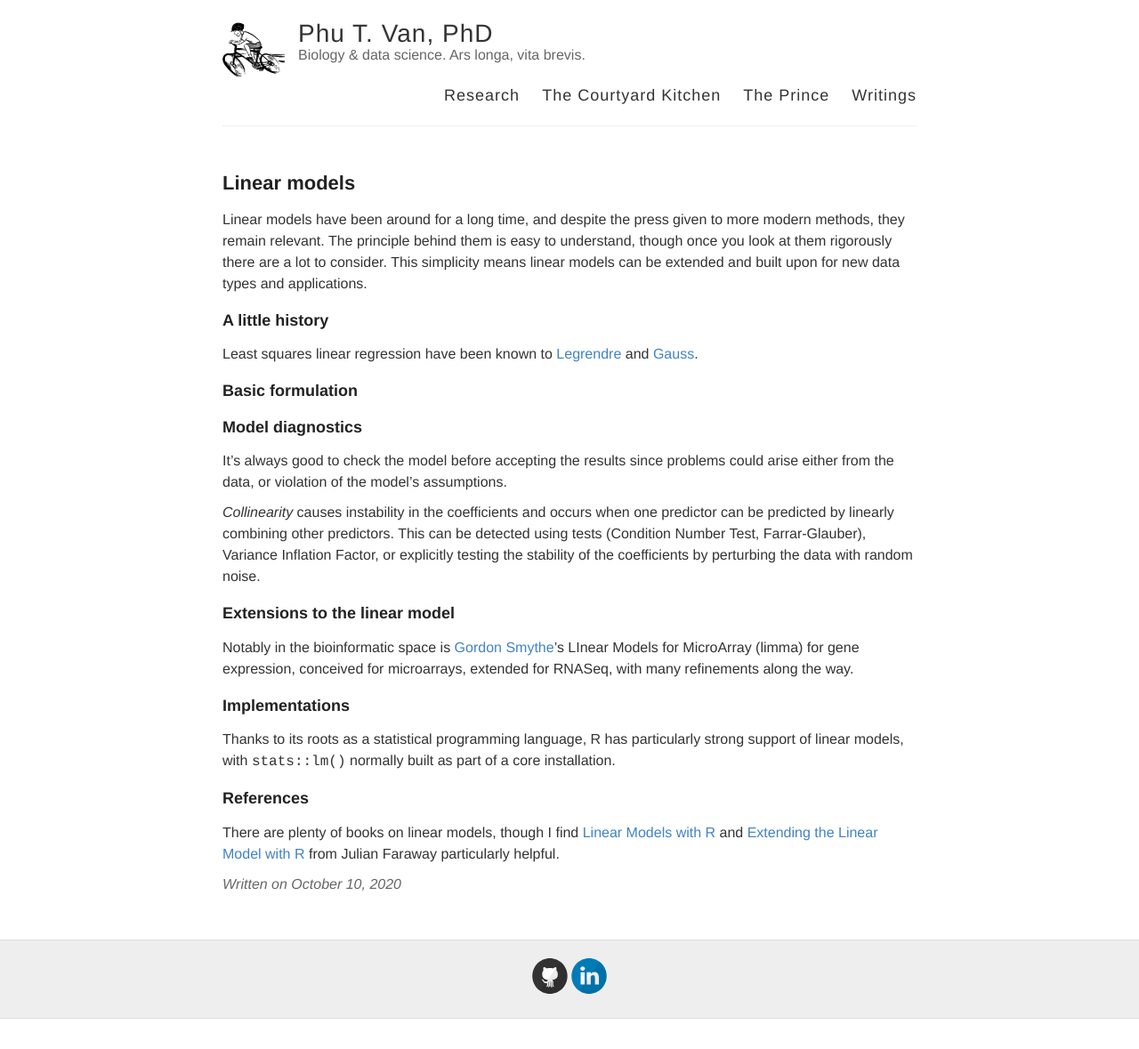
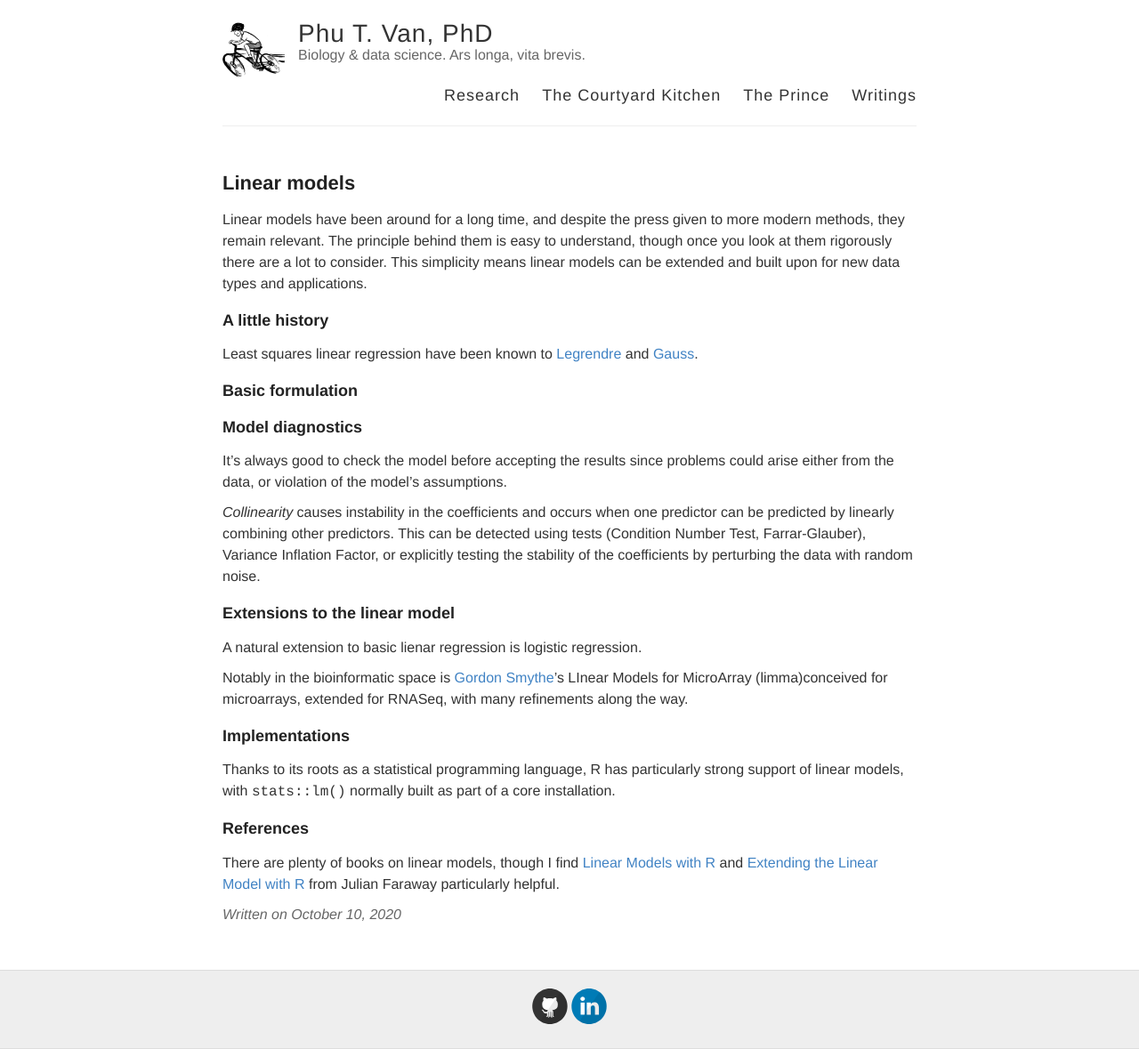
Before and after one commit to ptvan/ptvan.github.io, a Jekyll site: the page built from _posts/2020-10-10-linear-models.md, in a window 1280 px wide. Shown: the whole page at 89% size. Built offline with Jekyll 4.4.1, drawn with Linux system fonts in a browser that asks for light colours; before the commit the page ends 1145 px from its top, so only the background shows below that.

Commit message:
added logistic regression

```diff
--- a/_posts/2020-10-10-linear-models.md
+++ b/_posts/2020-10-10-linear-models.md
@@ -19,7 +19,9 @@ It's always good to check the model before accepting the results since problems
 
 ### Extensions to the linear model
 
-Notably in the bioinformatic space is [Gordon Smythe](https://www.wehi.edu.au/people/gordon-smyth)'s LInear Models for MicroArray (limma) for gene expression, conceived for microarrays, extended for RNASeq, with many refinements along the way.
+A natural extension to basic lienar regression is logistic regression.
+
+Notably in the bioinformatic space is [Gordon Smythe](https://www.wehi.edu.au/people/gordon-smyth)'s LInear Models for MicroArray (limma)conceived for microarrays, extended for RNASeq, with many refinements along the way.
 
 ### Implementations
 
```
